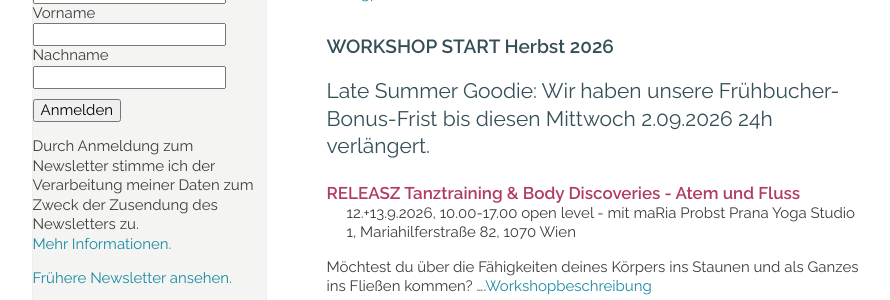
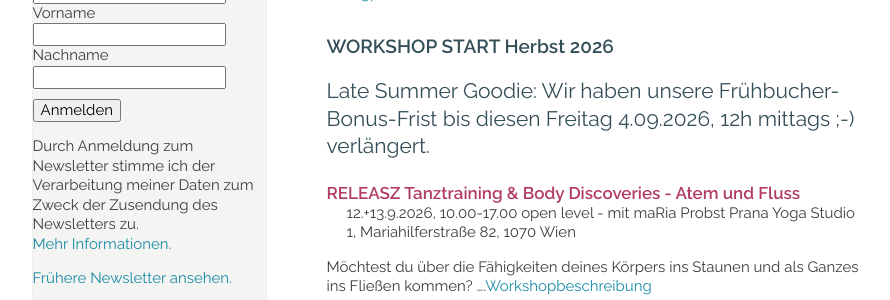
Before and after one commit to manulari/rollingpointat, a Jekyll site: the page built from _pages_de/index.md, in a window 1280 px wide and 900 px high, scrolled down 995 px. Shown: the part 182-482 px from the top of the window, without its empty margins (152-1042 px from the left). Built offline with Jekyll 4.4.1, drawn with Linux system fonts in a browser that asks for light colours; comment, search, counter and statistics services are not loaded.

Commit message:
Update page (de) “index”

```diff
--- a/_pages_de/index.md
+++ b/_pages_de/index.md
@@ -31,7 +31,7 @@ Ob mit oder ohne Vorerfahrung – hier bist du richtig!
 
 ### **WORKSHOP START Herbst 2026**
 
-## Late Summer Goodie:  Wir haben unsere Frühbucher-Bonus-Frist bis diesen Mittwoch 2.09.2026 24h verlängert.
+## Late Summer Goodie:  Wir haben unsere Frühbucher-Bonus-Frist bis diesen Freitag 4.09.2026, 12h mittags ;-) verlängert.
 
 #### RELEASZ Tanztraining & Body Discoveries - Atem und Fluss
 
```
